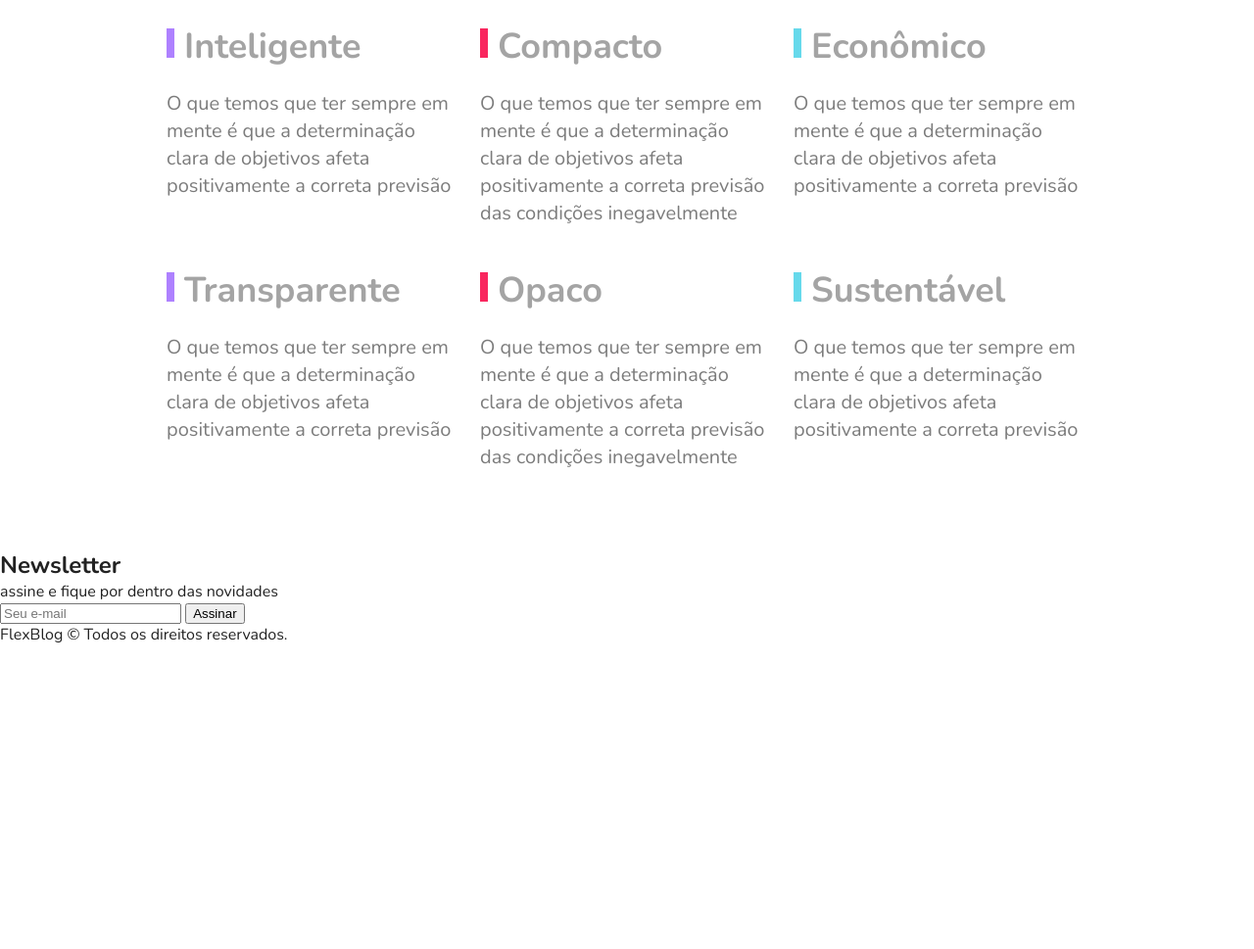
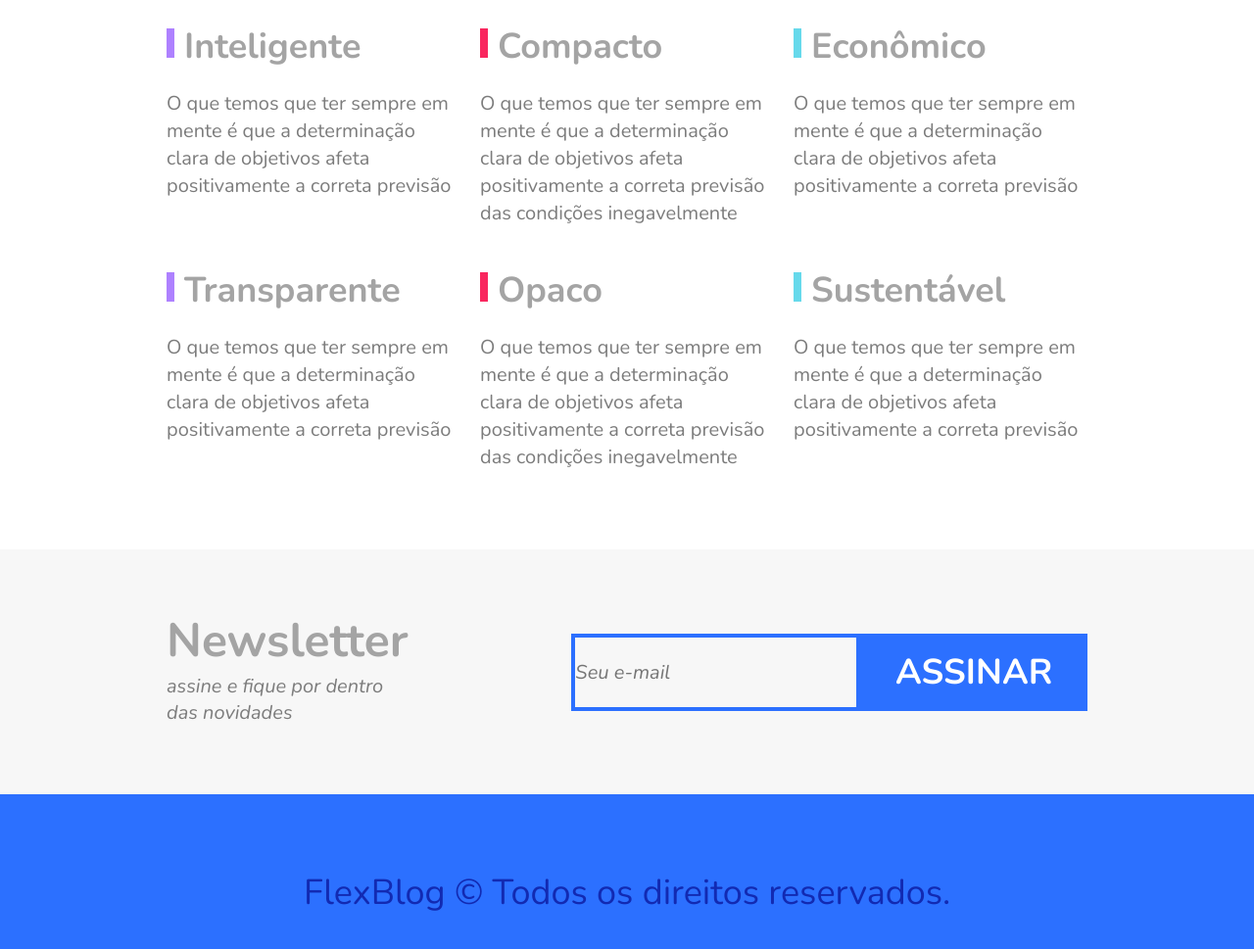
Before and after one commit to LeoXavier95/Flex-Blog, a plain HTML site: page index.html in a window 1280 px wide. Shown: the part 2623-3592 px from the top of the page at 98% size. Before the commit the page ends 3282 px from the top, so only its background shows below. Drawn offline with nearby package versions, Linux system fonts and the light colour scheme.

Commit message:
CSS no e-mail e footer

```diff
--- a/css/style.css
+++ b/css/style.css
@@ -241,8 +241,12 @@ img{
     font-weight: bold;
     padding: 15px 0;
     text-align: center;
+    transition: 1s all;
 }
 
+.preco-item a:hover{
+    transform: scale(1.2);
+}
 @media (max-width: 800px){
     .preco {
         padding-left: 10px;
@@ -304,3 +308,79 @@ img{
     line-height: 1.4;
     color: #7c7c7c;
 }
+
+/* News */
+
+.newsletter{
+    background: #f7f7f7;
+    padding: 60px calc((100% - 960px)/2);
+    display: flex;
+    flex-wrap: wrap;
+}
+
+.newsletter-info {
+    flex: 1 1 260px;
+    margin: 0 10px;
+}
+
+.newsletter-info h1{
+    font-size: 3em;
+    color: #a4a4a4;
+}
+
+.newsletter-info p {
+    font-size: 1.25em;
+    font-style: italic;
+    max-width: 230px;
+    color: #7c7c7c;
+    margin-bottom: 10px;
+}
+
+.newsletter-form {
+    flex: 2 1 260px;
+    margin: 0 10px;
+    align-self: center;
+    display: flex;
+    flex-wrap: wrap;
+}
+
+.newsletter-form input {
+    flex:3 1 200px;
+    font-size: 1.25em;
+    color: #7c7c7c;
+    font-style: italic;
+    font-family: 'Nunito', Arial, Helvetica, sans-serif;
+    border: 4px solid #2c70ff;
+    background: transparent;
+    padding: 0px;
+    margin: 0px;
+    border-radius: 0px;
+}
+
+.newsletter-form button {
+    flex: 1 1 200px;
+    font-family: 'Nunito', Arial, Helvetica, sans-serif;
+    font-size: 2.25em;
+    font-weight: bold;
+    text-transform: uppercase;
+    background: #2c70ff;
+    color: white;
+    margin: 0px;
+    cursor: pointer;
+    border: 0px;
+    padding: 15px 10px;
+}
+
+.footer{
+    display: flex;
+    background: #2c70ff;
+    height: 200px;
+    align-items: center;
+}
+
+footer p {
+    flex: 1;
+    text-align: center;
+    font-size: 2.25em;
+    color: #122ab2;
+}
```
Also changed, not shown: index.html (+1 -1 lines), 1 other file.
